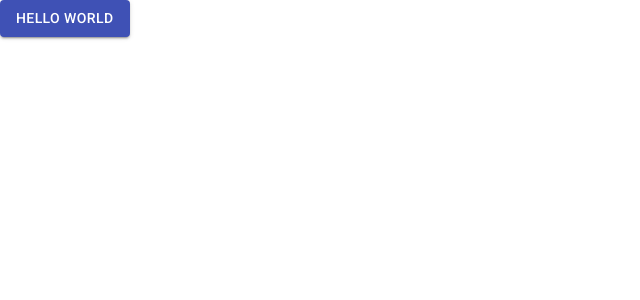
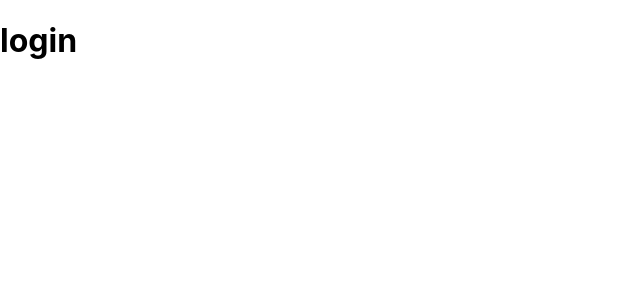
Before and after one commit to jvcouto/SRD, a React (Create React App) app: page / in a window 1280 px wide. Shown: the top 300 px of the page, without its empty margins (0-640 px from the left). Built offline with nearby package versions, Linux system fonts and the light colour scheme.

Commit message:
added pages router

```diff
--- a/package.json
+++ b/package.json
@@ -10,6 +10,7 @@
     "@testing-library/user-event": "^12.1.10",
     "react": "^17.0.2",
     "react-dom": "^17.0.2",
+    "react-router-dom": "^5.2.0",
     "react-scripts": "4.0.3",
     "web-vitals": "^1.0.1"
   },
--- a/src/App.js
+++ b/src/App.js
@@ -1,12 +1,23 @@
 import './App.css';
-import Button from '@material-ui/core/Button';
+import { BrowserRouter, Switch, Route, Redirect } from 'react-router-dom';
+import Login from './pages/login'
+import Dashboard from './pages/dashboard'
 
+
+let  isLogged = false
 
 function App() {
   return (
-    <Button variant="contained" color="primary">
-      Hello World
-    </Button>
+    <BrowserRouter>
+      <Switch>
+         <Route exact path="/">
+            {isLogged ? <Redirect push to="/dashboard"/> : <Login/>}
+         </Route>
+         <Route exact path="/dashboard">
+            {!isLogged ? <Redirect push to="/"/> : <Dashboard/>}
+         </Route>
+      </Switch>
+    </BrowserRouter>
   );
 }
 
--- /dev/null
+++ b/src/pages/dashboard/index.js
@@ -0,0 +1,11 @@
+import React from 'react';
+
+
+const Dashboard = () => {
+    return (
+    <h1>dashboard</h1>
+    )
+}
+
+
+export default Dashboard
--- /dev/null
+++ b/src/pages/login/index.js
@@ -0,0 +1,11 @@
+import React from 'react';
+
+
+const Login = () => {
+    return (
+    <h1>login</h1>
+    )
+}
+
+
+export default Login
```
Also changed, not shown: src/logo.svg (deleted), 1 other file (tests, documents, lock files or other folders).
